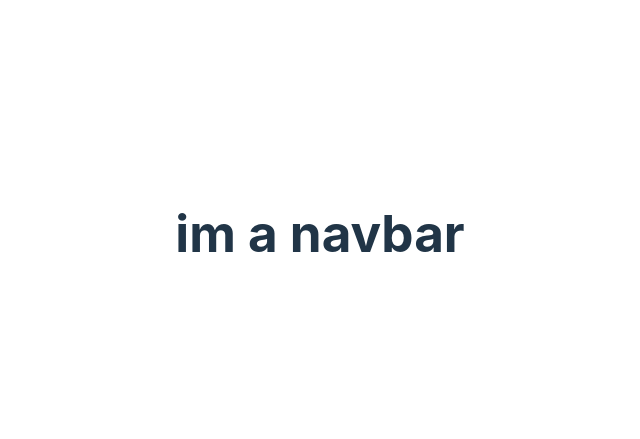
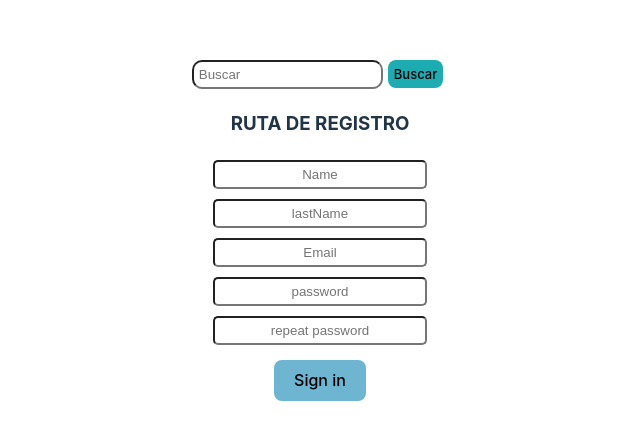
Before and after one commit to laura16ortega/ProyectoFinal-DRINKS, a React (Vite) app in the folder Client/: page /register in a window 1280 px wide. Before the commit this address had no page. Shown: the part 167-606 px from the top of the page, without its empty margins (320-960 px from the left). Built offline with nearby package versions, Linux system fonts and the light colour scheme.

Commit message:
Register sin css y  search sin css hasta que se defina el color de pagina, landing en proceso

```diff
--- a/Client/package.json
+++ b/Client/package.json
@@ -14,7 +14,8 @@
     "react-redux": "^8.0.4",
     "react-router-dom": "^6.4.2",
     "redux": "^4.2.0",
-    "redux-thunk": "^2.4.1"
+    "redux-thunk": "^2.4.1",
+    "sweetalert2": "^11.4.19"
   },
   "devDependencies": {
     "@types/react": "^18.0.17",
--- a/Client/src/App.jsx
+++ b/Client/src/App.jsx
@@ -4,6 +4,8 @@ import React from 'react';
 import { Route, Routes} from 'react-router-dom';
 import Navbar from './components/Navbar';
 import Details from './pages/Details';
+import Register from './pages/Register/register'
+import LandingPage from './pages/LandingPage/LandingPage';
 
 
 function App() {
@@ -11,9 +13,11 @@ function App() {
 
   return (
     <div className="App" >
-      <Navbar />
+      {/* <Navbar /> */}
       <Routes>
         <Route path='/details' element={<Details />} />
+        <Route exact path='/register' element={<Register />} />
+        <Route path='/LandingPage' element={<LandingPage/>} />
       </Routes>
 
     </div>
--- /dev/null
+++ b/Client/src/components/SearchBar/SearchBar.jsx
@@ -0,0 +1,27 @@
+import React from 'react'
+import { useState } from 'react'
+import s from '../styles/SearchBar.module.css'
+
+export default function SearchBar() {
+    const [input, setInput] = useState('')
+    console.log(input)
+
+    function handleChange(e) {
+        e.preventDefault()
+        setInput(e.target.value)
+
+    }
+
+    const click = () => {
+        /* aqui va el dispatch de la action */
+        alert(`estas buscando ${input}`)
+    }
+
+  return (
+    <div className={s.container}>
+        <input type="search" placeholder='Buscar' value={input} onChange={ e =>handleChange(e) } />
+        <button onClick={click}>Buscar</button>
+    </div>
+  )
+
+}
--- /dev/null
+++ b/Client/src/components/styles/SearchBar.module.css
@@ -0,0 +1,11 @@
+.container input {
+    padding: 5px;
+    border-radius: 10px;
+}
+
+.container button {
+    font-size: 13px;
+    background-color: rgb(28,172,177);
+    padding: 5px;
+    margin: 5px;
+}
--- a/Client/src/main.jsx
+++ b/Client/src/main.jsx
@@ -14,5 +14,5 @@ ReactDOM.createRoot(document.getElementById('root')).render(
       </BrowserRouter>
     </Provider>
   </React.StrictMode>,
-  document.getElementById('root')
+
 );
--- /dev/null
+++ b/Client/src/pages/LandingPage/LandingPage.jsx
@@ -0,0 +1,15 @@
+import React from 'react'
+import s from '../style/LandingPage.module.css'
+
+export default function LandingPage() {
+  return (
+    <div className={s.container}>
+        {/* <img src='https://imgmedia.buenazo.pe/1200x660/buenazo/original/2020/08/07/5f29d430f135df357305e991.jpg' alt='imagen'/> */}
+        <div>
+        <h1>Lorem ipsum dolor sit amet consectetur, adipisicing elit. Voluptate soluta vero omnis vitae eligendi accusamus tempore qui, similique aliquam odio molestiae commodi voluptatem libero quis debitis minima nisi aspernatur saepe!</h1>
+        <button>Ir a Inicio</button>
+        </div>
+
+    </div>
+  )
+}
--- /dev/null
+++ b/Client/src/pages/Register/register.jsx
@@ -0,0 +1,149 @@
+import React, {useState} from 'react'
+import {useDispatch} from 'react-redux'
+import Swal from 'sweetalert2'
+import {useNavigate} from 'react-router-dom'
+import s from "../style/register.module.css"
+import SearchBar from '../../components/SearchBar/SearchBar'
+
+
+export default function Register() {
+
+//   const dispatch = useDispatch()
+    const navigate = useNavigate()
+
+const [errors, setError] = useState({})
+
+ const [input, setInput] = useState({
+    name: '',
+    lastName: '',
+    email: '',
+    password: '',
+    password2: '',
+ })
+
+ console.log('estamos en los errores', errors)
+
+ // function handleChange
+  function handleChange(e){
+    e.preventDefault()
+
+    setInput({
+        ...input,
+        [e.target.name]: e.target.value
+    })
+  setError(
+    validateInput({
+        ...input,
+        [e.target.name]: e.target.value
+    })
+  )
+
+  }
+
+
+  // function handleSubmit
+  function handleSubmit(e){
+    e.preventDefault()
+
+   if(input.name !== '' && input.lastName && input.email !== '' && input.password !== ''){
+
+      // dispatch(/* aqui va el nombre de la action */)
+
+    Swal.fire({
+        position: 'center',
+        icon: 'success',
+        title: 'Registered Successfully',
+        showConfirmButton: true,
+        timer: 3000
+      }).then(()=>{
+        navigate("/details")
+      })
+
+   }
+
+    else{
+        return Swal.fire({
+         icon: 'error',
+         title: 'Error',
+         text: 'Please complete the fields!',
+         showConfirmButton: false,
+         timer: 2000
+       })
+    }
+
+
+
+  }
+
+  // function validateInput
+
+  function validateInput(input){
+
+    let errors = {}
+
+    if (!input.name) {
+        errors.name = 'Nombre es requerido';
+      } else if (!/^[A-Z]+[A-Za-z0-9\s]+$/g.test(input.name)) {
+        errors.name = "Primer Letra debe ser mayuscula"
+      }
+      if (!input.lastName) {
+        errors.lastName = 'Apellido es requerido';
+      } else if (!/^[A-Z]+[A-Za-z0-9\s]+$/g.test(input.lastName)) {
+        errors.lastName = "Primer Letra debe ser mayuscula"
+      }
+
+      if (!input.email) {
+        errors.email = 'E-mail es requerido';
+    } else if (!/^[A-Z0-9._%+-]+@[A-Z0-9.-]+\.[A-Z]{2,4}$/i.test(input.email)) {
+        errors.email = 'Direccion de correo incorrecta';
+    }
+
+      if (!input.password) {
+        errors.password = "ejemplo: usuario123";
+      } else if (
+
+         !/^(?=\w*\d)(?=\w*[A-Z])(?=\w*[a-z])\S{8,16}$/i.test(input.password)
+      ) {
+        errors.password =
+    'debe contener almenos 8 caracteres,incluyendo algun numero'  }
+
+    if (!input.password2) {
+      errors.password2 = "Campo requerido";
+    }
+
+   else if (input.password !== input.password2) {
+      errors.password2 = "Las Contraseñas No Coinciden"
+  }
+
+      return errors;
+}
+
+  return (
+    <div className ={s.container} >
+      <SearchBar/>
+        <h3>RUTA DE REGISTRO</h3>
+        <div className={s.contain}>
+      <form  onSubmit={e => handleSubmit(e)}>
+          <div className={s.inputs}>
+       <input type="text" placeholder="Name" value={input.name} name='name' onChange={e => handleChange(e)} />
+       {errors.name && <span>{errors.name}</span>}
+
+       <input type="text" placeholder="lastName" value={input.lastName} name='lastName' onChange={e => handleChange(e)} />
+       {errors.lastName && <span>{errors.lastName}</span>}
+
+       <input type="email" placeholder="Email" value={input.email} name='email' onChange={e => handleChange(e)} />
+       {errors.email && <span>{errors.email}</span>}
+
+       <input type="password" placeholder="password" value={input.password} name='password' onChange={e => handleChange(e)} />
+       {errors.password && <span>{errors.password}</span>}
+
+       <input type="password" placeholder="repeat password" value={input.password2} name='password2' onChange={e => handleChange(e)} />
+       {errors.password2 && <span>{errors.password2}</span>}
+
+        </div>
+      <button className={s.button}type="submit">Sign in</button>
+      </form>
+        </div>
+    </div>
+  )
+}
--- /dev/null
+++ b/Client/src/pages/style/LandingPage.module.css
@@ -0,0 +1,3 @@
+/* .container {
+    margin: 0;
+} */
--- /dev/null
+++ b/Client/src/pages/style/register.module.css
@@ -0,0 +1,21 @@
+.contain{
+    display: flex;
+    justify-content: center
+}
+.inputs{
+    display: flex;
+    flex-direction: column;
+}
+.inputs input {
+    margin:5px;
+    text-align: center;
+    padding:5px;
+    width:200px;
+    border-radius:5px;
+}
+
+
+.button{
+    background-color: rgba(72, 162, 197, 0.795);
+    margin: 10px
+}
```
Also changed, not shown: 1 other file (tests, documents, lock files or other folders).
